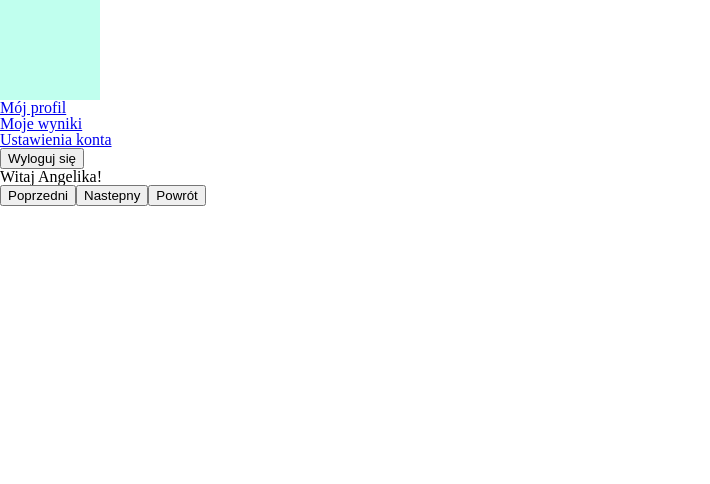
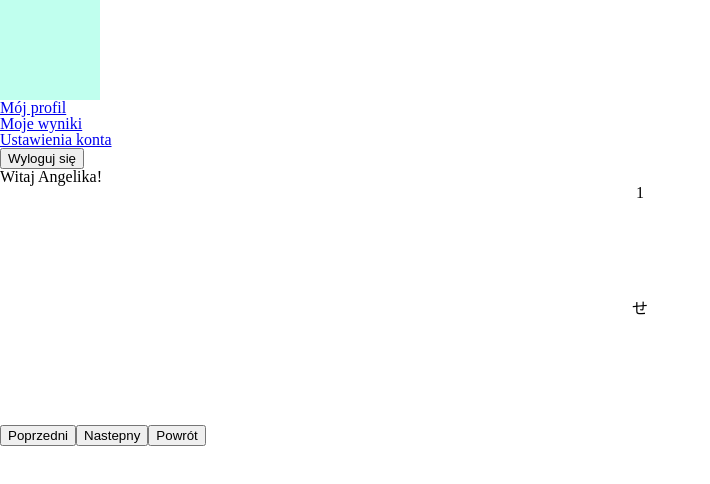
Before and after one commit to FAIRit/fe-kana-app, a React (Create React App) app: page /#/flash-cards in a window 1280 px wide. Before the commit this address led to /#/flash-cards/1. Shown: the top 484 px of the page, without its empty margins (0-710 px from the left). Built offline with nearby package versions, Linux system fonts and the light colour scheme.

Commit message:
Added possibility of change character and showing the meaning

```diff
--- a/src/Components/BtnsBox.js
+++ b/src/Components/BtnsBox.js
@@ -2,11 +2,24 @@ import React, { Component } from "react";
 import { Link } from "react-router-dom";
 
 class BtnsBox extends Component {
+  handleNext = e => {
+    e.preventDefault();
+    this.props.onNext();
+  };
+  handlePrev = e => {
+    e.preventDefault();
+    this.props.onPrev();
+  };
+
   render() {
     return (
       <div className="btns-box">
-        <button className="btn-prev">Poprzedni</button>
-        <button className="btn-next">Nastepny</button>
+        <button className="btn-prev" onClick={this.handlePrev}>
+          Poprzedni
+        </button>
+        <button className="btn-next" onClick={this.handleNext}>
+          Nastepny
+        </button>
         <Link to="/home">
           <button className="back-to-home-btn">Powrót</button>
         </Link>
--- a/src/Components/FlashCards.js
+++ b/src/Components/FlashCards.js
@@ -5,9 +5,12 @@ import BtnsBox from "./BtnsBox";
 class FlashCards extends Component {
   state = {
     kanaTable: [],
-    arrayCounter: 0,
-    counter: 0
+    kanaCounter: 0,
+    counter: 1,
+    isMeaningShown: false
   };
+
+  // fetching kana data
   componentDidMount = () => {
     fetch("http://localhost:3000/kana.json", {
       headers: {
@@ -18,33 +21,73 @@ class FlashCards extends Component {
         return resp.json();
       })
       .then(data => {
-        let elements = data.kana;
-        elements.sort(() => {
-          return 0.5 - Math.random();
+        this.setState({
+          kanaTable: data.kana.sort(() => {
+            return 0.5 - Math.random();
+          })
         });
-        this.setState({
-          kanaTable: elements
-        });
-
-        // console.log(this.state.kanaTable[this.state.arrayCounter]);
       });
   };
 
-  handleShowNextCharacter = () => {};
+  // showing characte's meaning
+  handleShowMeaning = () => {
+    this.setState({
+      isMeaningShown: !this.state.isMeaningShown
+    });
+  };
+
+  // moving to next flash card
+  handleShowNextCharacter = () => {
+    if (this.state.kanaCounter !== 45) {
+      this.setState({
+        kanaCounter: this.state.kanaCounter + 1,
+        counter: this.state.counter + 1
+      });
+    } else {
+      this.setState({
+        kanaCounter: this.state.kanaCounter,
+        counter: this.state.counter
+      });
+    }
+  };
+
+  // moving to previous flash card
+  handleShowPrevCharacter = () => {
+    if (this.state.kanaCounter !== 0) {
+      this.setState({
+        kanaCounter: this.state.kanaCounter - 1,
+        counter: this.state.counter - 1
+      });
+    } else {
+      this.setState({
+        kanaCounter: this.state.kanaCounter,
+        counter: this.state.counter
+      });
+    }
+  };
 
   render() {
-    // const { kanaTable } = this.state;
-    console.log(this.state.kanaTable);
+    const { kanaTable, kanaCounter, isMeaningShown } = this.state;
     return (
       <section className="flash-cards">
         <UserNavBar />
-        <div className="flash-cards-container">
-          <span className="flash-cards-id"></span>
-          <p className="flash-cards-character">
-            {/* {this.state.kanaTable[this.state.arrayCounter].hiragana} */}
-          </p>
+        <div className="flash-cards-container" onClick={this.handleShowMeaning}>
+          <span className="flash-cards-id">{this.state.counter}</span>
+          {!isMeaningShown ? (
+            <p className="flash-cards-character">
+              {kanaTable[this.state.kanaCounter] &&
+                kanaTable[kanaCounter].hiragana}
+            </p>
+          ) : (
+            <p className="flash-cards-meaning">
+              {kanaTable[kanaCounter] && kanaTable[kanaCounter].meaning}
+            </p>
+          )}
         </div>
-        <BtnsBox />
+        <BtnsBox
+          onPrev={this.handleShowPrevCharacter}
+          onNext={this.handleShowNextCharacter}
+        />
       </section>
     );
   }
--- /dev/null
+++ b/src/scss/components/_FlashCards.scss
@@ -0,0 +1,10 @@
+.flash-cards {
+  .flash-cards-container {
+    height: 30vh;
+    @include flex(column, flex-start, center);
+    .flash-cards-character,
+    .flash-cards-meaning {
+      margin-top: 100px;
+    }
+  }
+}
--- a/src/scss/main.scss
+++ b/src/scss/main.scss
@@ -6,6 +6,7 @@
 @import "./components/Login";
 @import "./components/Registration";
 @import "./components/UserNavBar";
+@import "./components/FlashCards";
 
 html,
 body {
```
